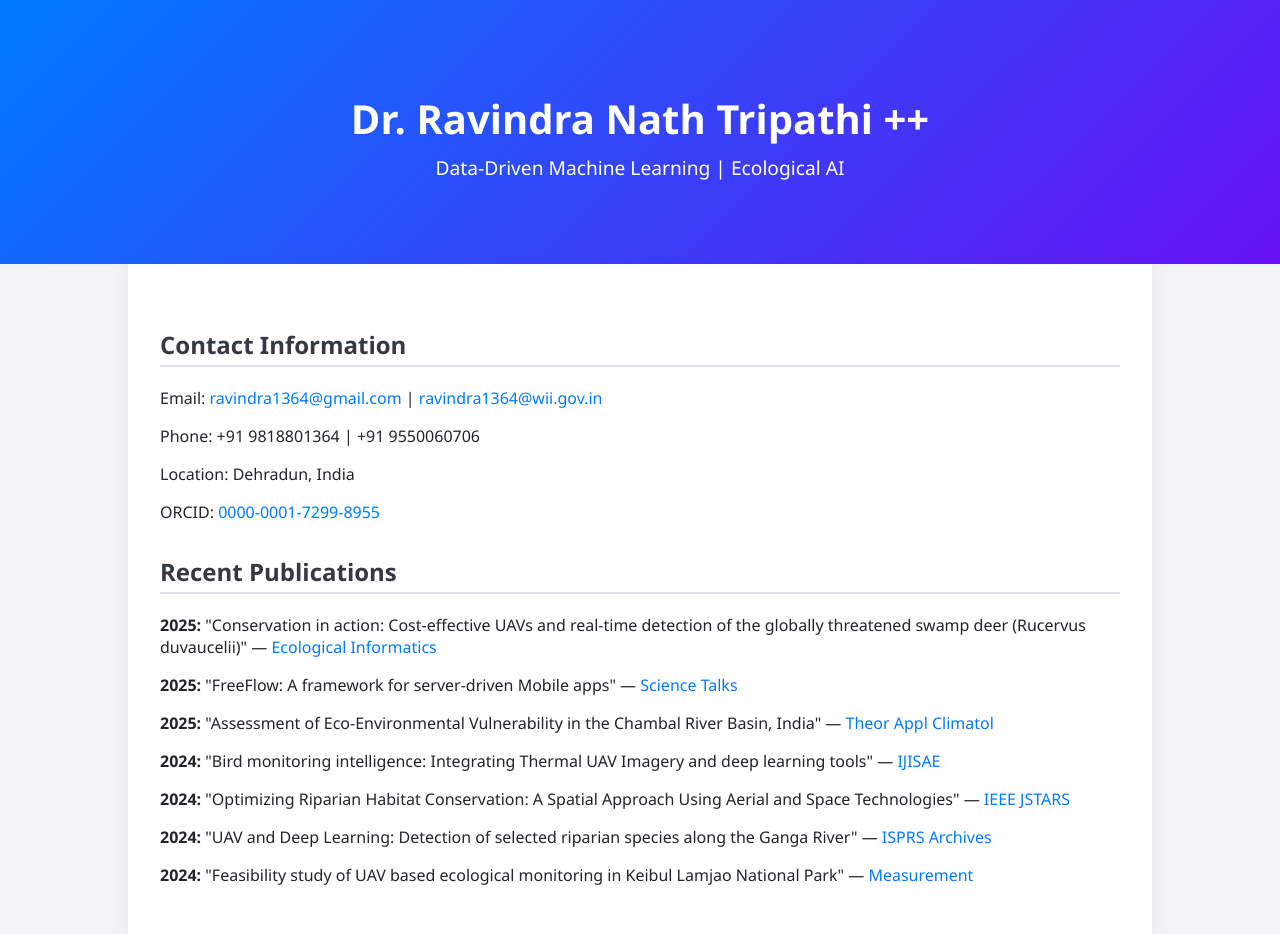
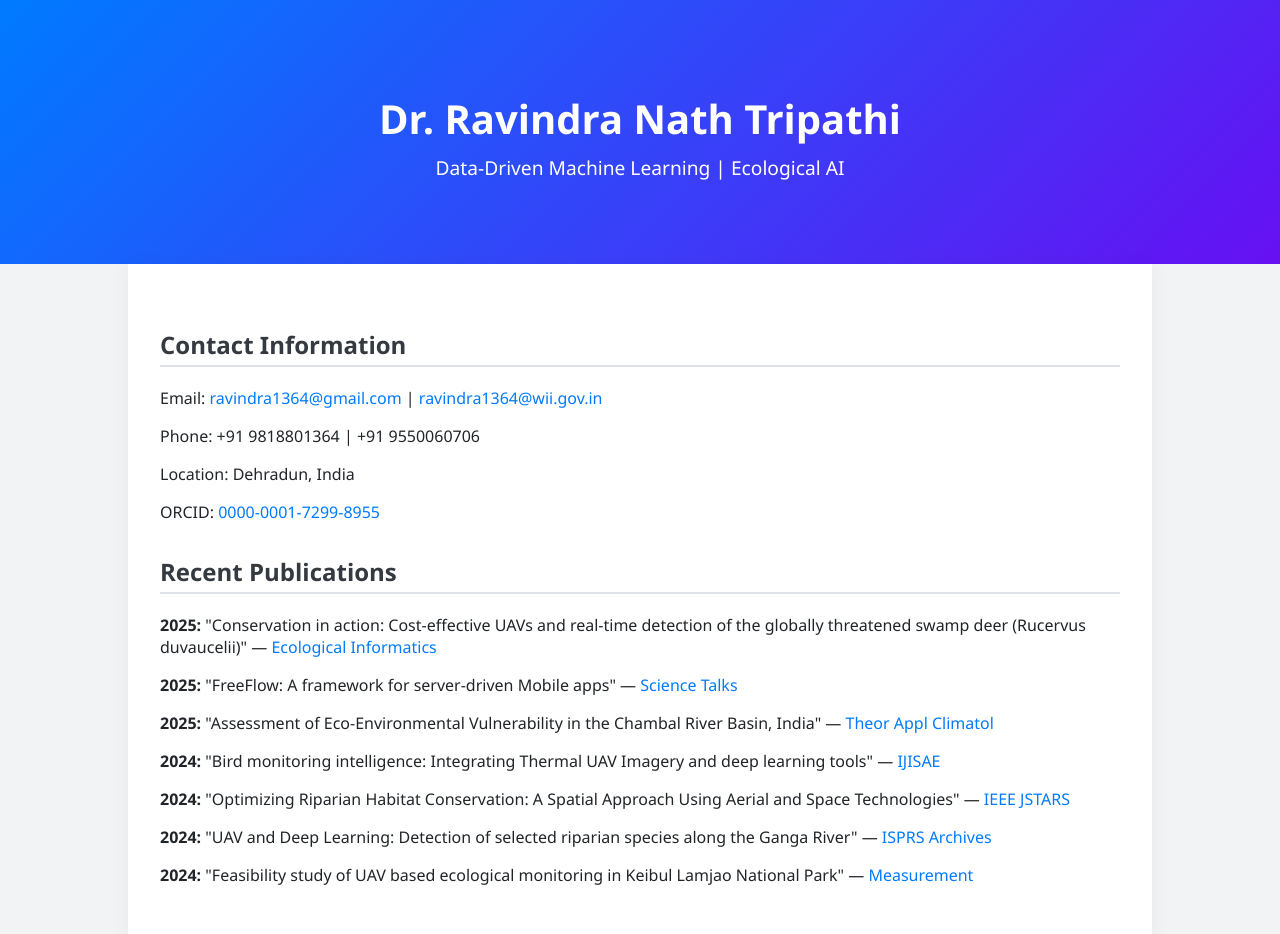
Before and after one commit to ravindranath-nature/portfolio, a plain HTML site: page index.html in a window 1280 px wide. Drawn offline with Linux system fonts and the light colour scheme.

Commit message:
Title updated

```diff
--- a/index.html
+++ b/index.html
@@ -79,7 +79,7 @@
 </head>
 <body>
   <header>
-    <h1>Dr. Ravindra Nath Tripathi ++</h1>
+    <h1>Dr. Ravindra Nath Tripathi</h1>
     <p>Data-Driven Machine Learning | Ecological AI</p>
   </header>
 
```
